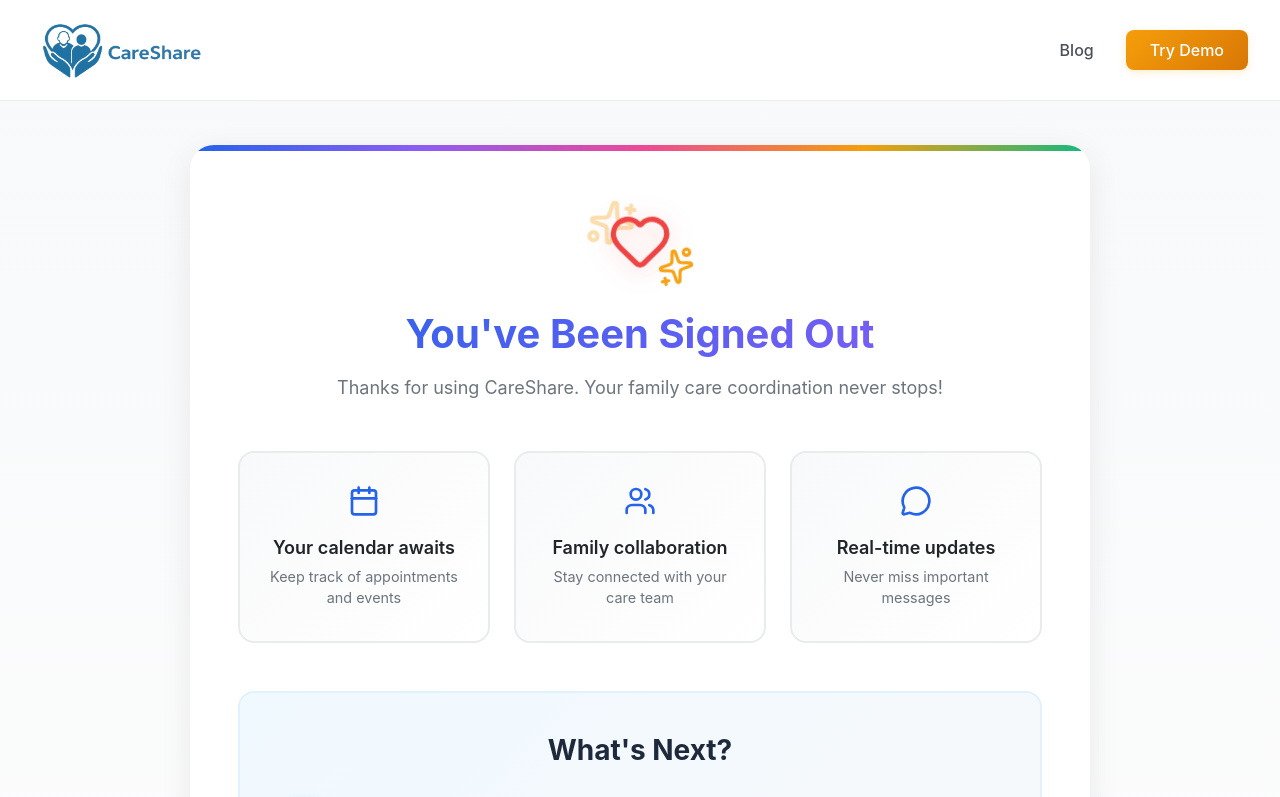
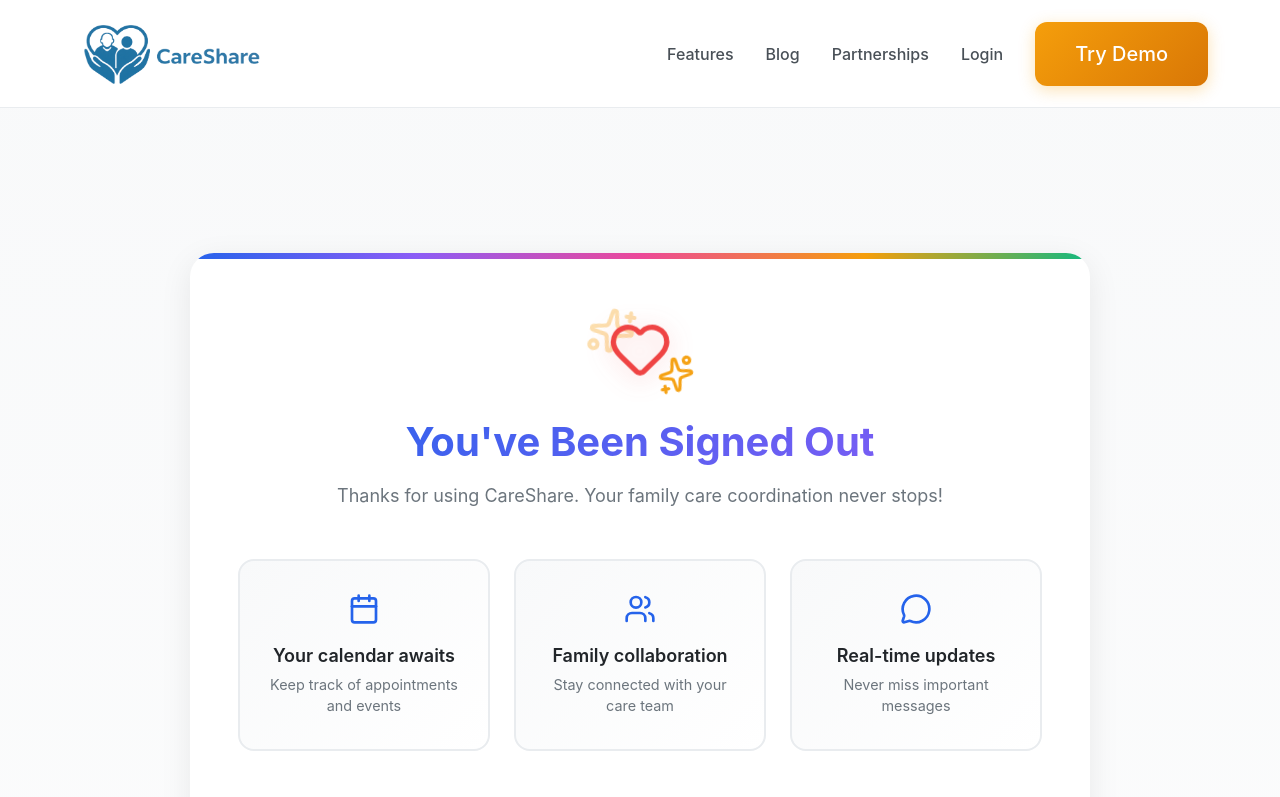
Before and after one commit to EjMackSPD/careshare, a Next.js app: page /signout in a window 1280 px wide. Shown: the top 797 px of the page. Built offline with nearby package versions, Linux system fonts and the light colour scheme; no server answers.

Commit message:
Use MarketingNav component on signout page - Replace Navigation with MarketingNav for consistency - Ensures unified navigation across all public/marketing pages

```diff
--- a/app/signout/page.tsx
+++ b/app/signout/page.tsx
@@ -4,7 +4,7 @@ import { useEffect, useState } from 'react'
 import { signOut } from 'next-auth/react'
 import { useRouter } from 'next/navigation'
 import Link from 'next/link'
-import Navigation from '@/app/components/Navigation'
+import MarketingNav from '@/app/components/MarketingNav'
 import Footer from '@/app/components/Footer'
 import { Heart, Calendar, Users, MessageCircle, ArrowRight, Sparkles } from 'lucide-react'
 import styles from './page.module.css'
@@ -25,7 +25,7 @@ export default function SignOutPage() {
 
   return (
     <div className={styles.pageContainer}>
-      <Navigation showAuthLinks={false} />
+      <MarketingNav />
 
       <main className={styles.main}>
         <div className={styles.signoutCard}>
```
